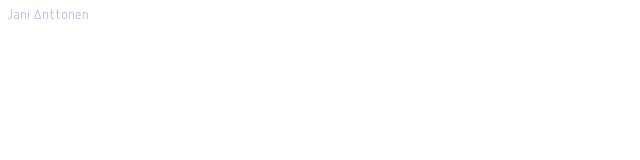
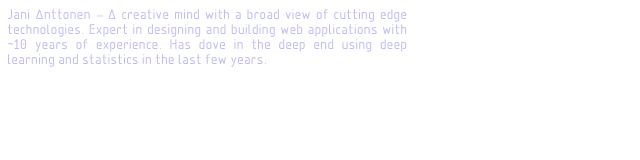
Before and after one commit to JaniAnttonen/personal-site-2018, a Gatsby site: page / in a window 1280 px wide. Shown: the whole page, without its empty margins (0-640 px from the left). Built offline with nearby package versions, Linux system fonts and the light colour scheme; Gatsby itself is replaced by a stand-in of ours.

```diff
--- a/src/pages/index.js
+++ b/src/pages/index.js
@@ -8,7 +8,12 @@
 const IndexPage = ({ data }) => {
   return (
     <div>
-      <div id="intro">Jani Anttonen</div>
+      <div id="intro">
+        <strong>Jani Anttonen</strong> – A creative mind with a broad view of
+        cutting edge technologies. Expert in designing and building web
+        applications with ~10 years of experience. Has dove in the deep end
+        using deep learning and statistics in the last few years.
+      </div>
     </div>
   )
 }
--- a/src/pages/intro.css
+++ b/src/pages/intro.css
@@ -11,3 +11,62 @@
   color: #c0bdf0;
   font-weight: normal;
 }
+
+#intro {
+  position: relative;
+  width: 100%;
+  max-width: 400px;
+  text-align: justify;
+  z-index: 1;
+}
+
+/* @keyframes glitch-anim {
+  0% {
+    clip: rect(300px, 400px, 76px, 0);
+  }
+  20% {
+    clip: rect(120px, 400px, 16px, 0);
+  }
+  40% {
+    clip: rect(0px, 400px, 3px, 0);
+  }
+  60% {
+    clip: rect(42px, 400px, 78px, 0);
+  }
+  80% {
+    clip: rect(15px, 400px, 13px, 0);
+  }
+  100% {
+    clip: rect(-100px, 400px, 5px, 0);
+  }
+}
+
+#intro::before,
+#intro::after {
+  font-family: 'Aadhunik', sans-serif;
+  font-size: 13px;
+  color: #c0bdf0;
+  font-weight: normal;
+  content: attr(data-text);
+  position: absolute;
+  top: 0;
+  left: 0;
+  width: 100%;
+  height: 100%;
+}
+
+#intro::before {
+  left: 1px;
+  text-shadow: -1px 0 magenta;
+  background: #09051a;
+  clip: rect(0, 0, 0, 0);
+  animation: glitch-anim 1.8s infinite linear alternate-reverse;
+}
+#intro::after {
+  left: -1px;
+  text-shadow: -1px 0 cyan;
+  background: #090401;
+  clip: rect(0, 0, 0, 0);
+  animation: glitch-anim 1.5s infinite linear alternate-reverse;
+}
+ */
```
